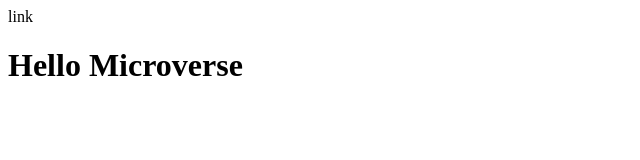
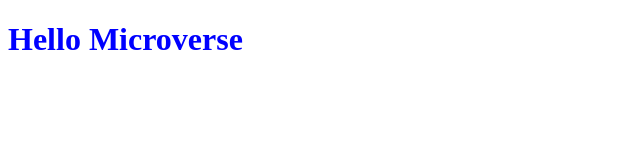
Before and after one commit to AleWaweru/Hello-World, a plain HTML site: page index.html in a window 1280 px wide. Shown: the whole page, without its empty margins (0-640 px from the left). Drawn offline with Linux system fonts and the light colour scheme.

```diff
--- a/index.html
+++ b/index.html
@@ -5,7 +5,7 @@
     <meta http-equiv="X-UA-Compatible" content="IE=edge">
     <meta name="viewport" content="width=device-width, initial-scale=1.0">
     <title>Document</title>
-    link
+    <link rel="stylesheet" href="style.css">
 </head>
 <body>
     <h1>Hello Microverse</h1>
```
Also changed, not shown: 1 other file.
